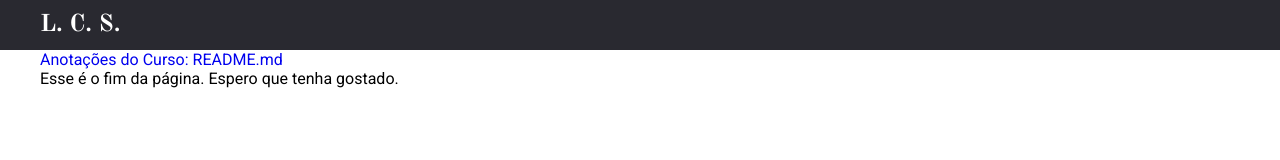
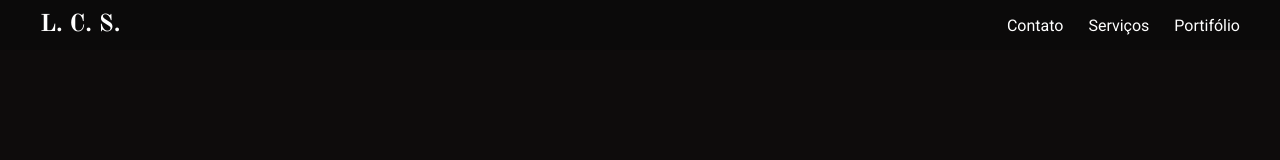
Before and after one commit to Lyx-244/Aprendendo-a-Programar, a plain HTML site: page index.html in a window 1280 px wide. Drawn offline with nearby package versions, Linux system fonts and the light colour scheme; a web font is replaced by a local one.

Commit message:
Reformulação e reorganização de tópicos.

```diff
--- a/index.html
+++ b/index.html
@@ -17,21 +17,24 @@
 	<body>
 
 		<header>
+			<!-- Barra de navegação -->
 			<nav>
 				<div class="nav-content">
 					<h1 class="logo">L. C. S.</h1>
+
+					<div class="nav-list">
+						<ul>
+							<li><a href="#">Contato</a></li>
+							<li><a href="#">Serviços</a></li>
+							<li><a href="#">Portifólio</a></li>
+						</ul>
+					</div>
+
 				</div>
 
 			</nav>
+
 		</header>
-
-		<section>
-			<a href="README.html">Anotações do Curso: README.md</a>
-		</section>
-
-		<footer>
-			<p>Esse é o fim da página. Espero que tenha gostado.</p>
-		</footer>
 
 	</body>
 </html>
--- a/styles/style-index.css
+++ b/styles/style-index.css
@@ -8,13 +8,8 @@
 	font-family: "Roboto";
 }
 
-section, footer {
-	width: 1200px;
-	margin: 0 auto;
-}
-
-a {
-	text-decoration: none;
+body {
+	background-color: rgb(14, 12, 12);
 }
 
 /*	Barra de Navegação	*/
@@ -22,7 +17,7 @@ a {
 nav {
 	height: 50px;
 	display: flex;
-	background-color: #292930;
+	background-color: rgb(0, 0, 0, 0.2);
 	color: white;
 	align-items: center;
 }
@@ -32,6 +27,7 @@ nav {
 	display: flex;
 	margin: 0 auto;
 	align-items: center;
+	justify-content: space-between;
 }
 
 .logo {
@@ -39,3 +35,19 @@ nav {
 	user-select: none;
 	cursor: default;
 }
+
+.nav-list>ul {
+	display: flex;
+	margin: 0;
+	align-items: center;
+	list-style: none;
+}
+
+.nav-list>ul>li:not(:first-child):not(:last-child) {
+	margin-inline: 25px;
+}
+
+.nav-list>ul>li>a {
+	text-decoration: none;
+	color: white;
+}
```
Also changed, not shown: README.html (deleted, +0 -41 lines), 1 other file.
